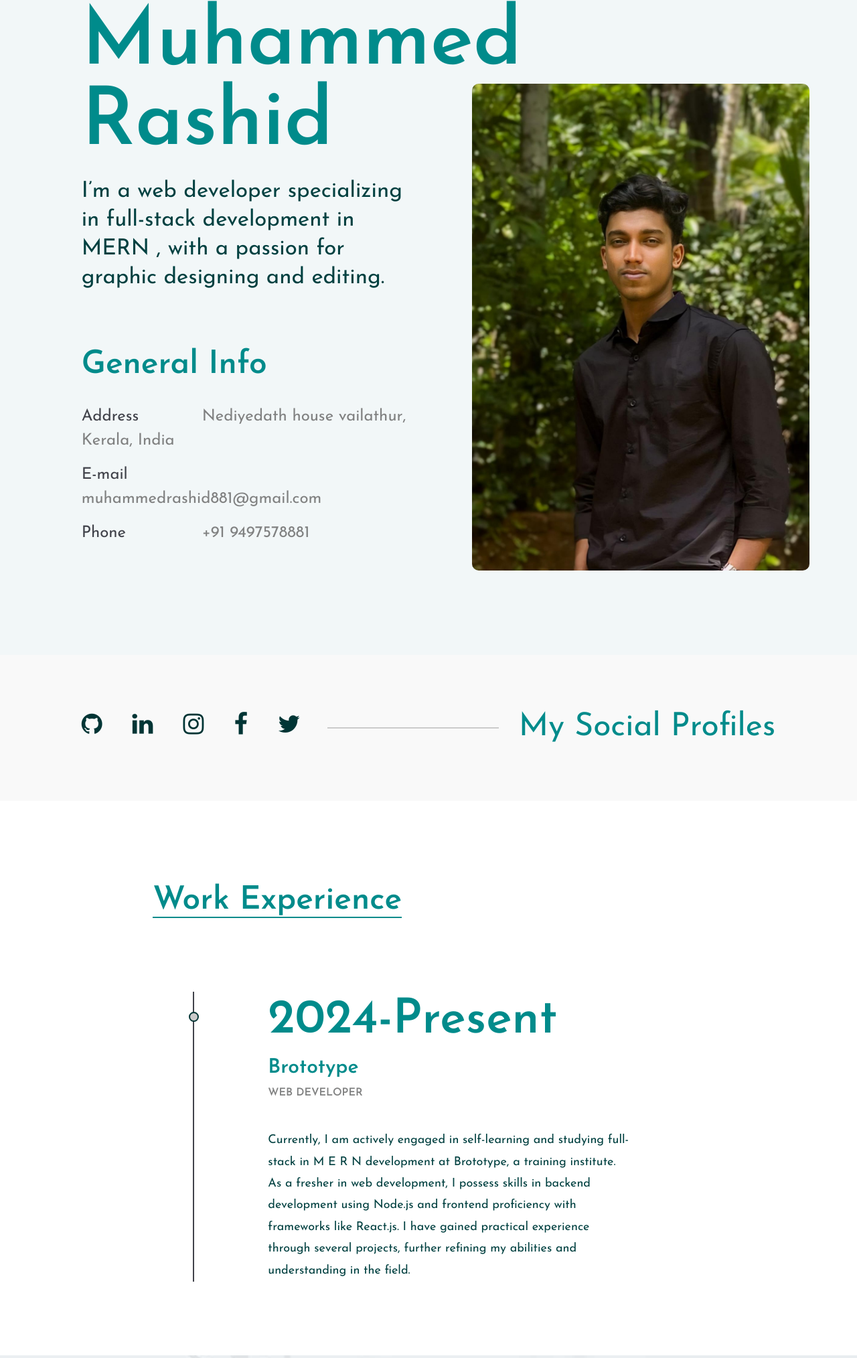
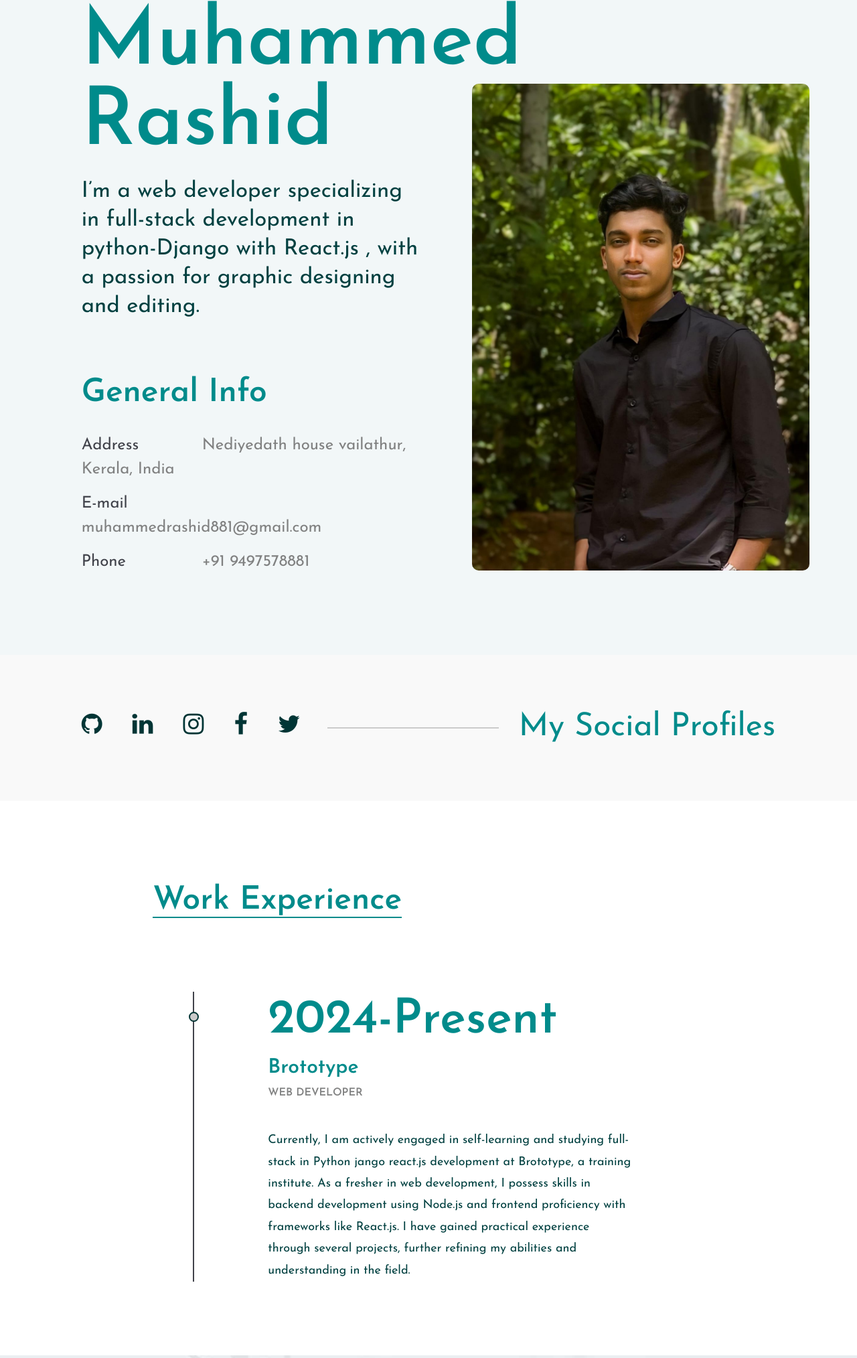
Before and after one commit to muhammedraashid/portfolio, a plain HTML site: page index.html in a window 1280 px wide. Shown: the part 292-2320 px from the top of the page at 67% size. Drawn offline with nearby package versions, Linux system fonts and the light colour scheme; a script that the page names is missing.

Commit message:
index.html

```diff
--- a/index.html
+++ b/index.html
@@ -62,7 +62,7 @@
 							<div class="hero-text">
 								<h2>Muhammed Rashid</h2>
 								<p>
-									I’m a web developer specializing in full-stack development in  MERN , with a passion for graphic designing and editing.</p>
+									I’m a web developer specializing in full-stack development in python-Django with React.js , with a passion for graphic designing and editing.</p>
 							</div>
 							<div class="hero-info">
 								<h2 >General Info</h2>
@@ -121,7 +121,7 @@
 							<h3>Brototype</h3>
 							<h4>Web Developer</h4>
 							<p>
-								Currently, I am actively engaged in self-learning and studying full-stack in M E R N development at Brototype, a training institute. As a fresher in web development, I possess skills in backend development using Node.js and frontend proficiency with frameworks like React.js. I have gained practical experience through several projects, further refining my abilities and understanding in the field.</p>
+								Currently, I am actively engaged in self-learning and studying full-stack in Python jango react.js development at Brototype, a training institute. As a fresher in web development, I possess skills in backend development using Node.js and frontend proficiency with frameworks like React.js. I have gained practical experience through several projects, further refining my abilities and understanding in the field.</p>
 
 							</li>
 
```
